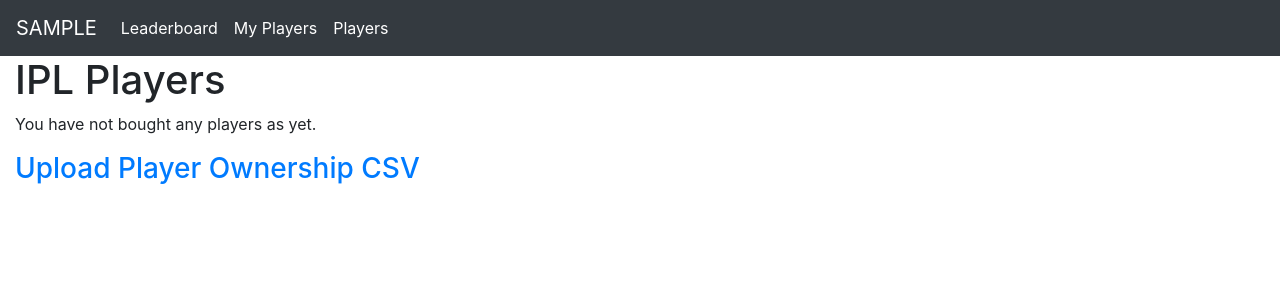
After one commit to crazynayan/ipl2019-django, a Django app: page /ipl/my_players/ in a window 1280 px wide. The commit adds this page. Shown: the top 300 px of the page. Run offline with Django 3.2, Linux system fonts and the light colour scheme; the visitor is signed in with stand-in values (Sample User, id 1); data comes from the database, SQL or seed files in the repository; data that the repository does not hold is empty; some libraries are stand-ins or nearby versions.

Commit message:
Player Ownership View & Upload

```diff
--- a/ipl2019/models.py
+++ b/ipl2019/models.py
@@ -47,3 +47,16 @@
 
     class Meta:
         ordering = ['-score']
+
+
+class PlayerInstance(models.Model):
+    number = models.PositiveIntegerField(unique=True)
+    player = models.ForeignKey('Player', on_delete=models.CASCADE)
+    member = models.ForeignKey('Member', on_delete=models.SET_NULL, null=True)
+    STATUS = (
+        ('Available', 'Available'),
+        ('Purchased', 'Purchased'),
+        ('Bidding', 'Bidding'),
+    )
+    status = models.CharField(max_length=10, choices=STATUS, default='Available')
+    price = models.PositiveIntegerField(blank=True, default=0)
--- a/ipl2019/urls.py
+++ b/ipl2019/urls.py
@@ -6,4 +6,7 @@
     path('member_upload/', views.member_upload, name='member_upload'),
     path('players/', views.player_view, name='player_list'),
     path('player_upload/', views.player_upload, name='player_upload'),
+    path('my_players/', views.my_player_view, name='my_player_list'),
+    path('all_players/', views.all_player_view, name='all_player_list'),
+    path('player_ownership_upload/', views.player_ownership_upload, name='player_ownership_upload'),
 ]
--- a/ipl2019/views.py
+++ b/ipl2019/views.py
@@ -6,7 +6,7 @@
 from django.http import HttpResponseRedirect
 from django.urls import reverse
 from django.contrib.auth.models import User
-from .models import Member, Player
+from .models import Member, Player, PlayerInstance
 from django.contrib import messages
 
 
@@ -24,6 +24,31 @@
     template = "ipl2019/player_list.html"
     context = {
         'player_list': Player.objects.all()
+    }
+    return render(request, template, context)
+
+
+@permission_required('ipl2019.can_play_ipl2019')
+def my_player_view(request):
+    template = "ipl2019/my_player_list.html"
+    try:
+        me = Member.objects.get(user=request.user.id)
+        context = {
+            'player_instances': PlayerInstance.objects.filter(member=me).order_by('-player__score')
+        }
+    # Only the superuser will not have any ownership. So for superuser display all players.
+    except ObjectDoesNotExist:
+        context = {
+            'player_instances': PlayerInstance.objects.all().order_by('number')
+        }
+    return render(request, template, context)
+
+
+@permission_required('ipl2019.can_play_ipl2019')
+def all_player_view(request):
+    template = "ipl2019/my_player_list.html"
+    context = {
+        'player_instances': PlayerInstance.objects.all().order_by('number')
     }
     return render(request, template, context)
 
@@ -53,8 +78,8 @@
 
     for column in csv_data[1:]:
         try:
-            user1 = User.objects.get(username=column[0])
-            member = Member.objects.get(user=user1.id)
+            a_user = User.objects.get(username=column[0])
+            member = Member.objects.get(user=a_user.id)
             member.name = column[1]
             member.balance = column[2]
             member.points = column[3]
@@ -69,7 +94,7 @@
 def player_upload(request):
     template = "ipl2019/upload_csv.html"
     prompt = {
-        'order': 'Order of member csv should be name, cost, base, team, country, type, score'
+        'order': 'Order of player csv should be name, cost, base, team, country, type, score'
     }
 
     if request.method == "GET":
@@ -102,3 +127,52 @@
         )
 
     return HttpResponseRedirect(reverse('player_list'))
+
+
+@permission_required('ipl2019.auctioneer')
+def player_ownership_upload(request):
+    template = "ipl2019/upload_csv.html"
+    prompt = {
+        'order': 'Order of player ownership csv should be player, number, member, price'
+    }
+
+    if request.method == "GET":
+        return render(request, template, prompt)
+
+    file = request.FILES['file']
+
+    if not file.name.endswith('.csv'):
+        messages.error(request, "This file is not a .csv file")
+        return render(request, template, prompt)
+
+    with open(file.name) as csv_file:
+        csv_data = list(csv.reader(csv_file, delimiter=','))
+
+    if csv_data[0] != ['player', 'number', 'member', 'price']:
+        messages.error(request, "The csv header is not in the proper format.")
+        return render(request, template, prompt)
+
+    for column in csv_data[1:]:
+        try:
+            player = Player.objects.get(name=column[0])
+            user = str(column[2]).lower()
+            if user == "base" or not User.objects.filter(username=user).exists():
+                member = None
+                status = 'Available'
+            else:
+                member = Member.objects.get(user=User.objects.get(username=user).id)
+                status = 'Purchased'
+
+            _, created = PlayerInstance.objects.update_or_create(
+                defaults={
+                    'player': player,
+                    'price': column[3],
+                    'status': status,
+                    'member': member,
+                },
+                number=column[1]
+            )
+        except ObjectDoesNotExist:
+            pass
+
+    return HttpResponseRedirect(reverse('all_player_list'))
--- a/templates/base.html
+++ b/templates/base.html
@@ -9,7 +9,14 @@
 <body>
 
 <nav class="navbar navbar-expand-sm static-top navbar-dark bg-dark">
-    <a class="navbar-brand" href="{% url 'main' %}">SL</a>
+    <a class="navbar-brand" href="{% url 'main' %}">
+        {% if user.is_authenticated %}
+        {{user.username.upper}}
+        {% else %}
+        Home
+        {% endif %}
+    </a>
+    {% if user.is_authenticated %}
     <button class="navbar-toggler" data-toggle="collapse" data-target="#navbarMenu">
         <span class="navbar-toggler-icon"></span>
     </button>
@@ -19,24 +26,14 @@
                 <a class="nav-link" href="{% url 'member_list' %}">Leaderboard</a>
             </li>
             <li class = "nav-item active">
+                <a class="nav-link" href="{% url 'my_player_list' %}">My Players</a>
+            </li>
+            <li class = "nav-item active">
                 <a class="nav-link" href="{% url 'player_list' %}">Players</a>
             </li>
         </ul>
-        <ul class="navbar-nav">
-            {% if user.is_authenticated %}
-            <li class="navbar-text">
-                {{user.get_short_name}}
-            </li>
-            <li class="nav-item">
-                <a class="nav-link" href="{% url 'logout'%}?next={{request.path}}">Logout</a>
-            </li>
-            {% else %}
-            <li class="nav-item">
-                <a class="nav-link" href="{% url 'login'%}?next={{request.path}}">Login</a>
-            </li>
-            {% endif %}
-        </ul>
     </div>
+    {% endif %}
 </nav>
 <div class="container-fluid">
     {% block content %}
--- /dev/null
+++ b/templates/ipl2019/my_player_list.html
@@ -0,0 +1,38 @@
+{% extends "base.html" %}
+{% block title %}Players{% endblock %}
+{% block content %}
+<h1>IPL Players</h1>
+{% if player_instances %}
+<table class="table table-bordered">
+    <thead class="thead-dark">
+        <th scope="col">Player ID</th>
+        <th scope="col">Name</th>
+        <th scope="col">Score</th>
+        <th scope="col">Price</th>
+        <th scope="col">Team</th>
+        <th scope="col">Type</th>
+        <th scope="col">Status</th>
+        <th scope="col">Base</th>
+    </thead>
+    <tbody>
+    {% for player_instance in player_instances %}
+    <tr>
+        <td>{{player_instance.number}}</td>
+        <td>{{player_instance.player.name}}</td>
+        <td>{{player_instance.player.score}}</td>
+        <td>{{player_instance.price}}</td>
+        <td>{{player_instance.player.team}}</td>
+        <td>{{player_instance.player.type}}</td>
+        <td>{{player_instance.status}}</td>
+        <td>{{player_instance.player.base}}</td>
+    </tr>
+    {% endfor %}
+    </tbody>
+</table>
+{% else %}
+    <p>You have not bought any players as yet.</p>
+{% endif %}
+{% if perms.ipl2019.auctioneer %}
+    <h3><a href="{% url 'player_ownership_upload' %}">Upload Player Ownership CSV</a></h3>
+{% endif %}
+{% endblock %}
```
Also changed, not shown: templates/main_home.html (+8 -3 lines), ipl2019/migrations/0009_playerinstance.py (added), 1 other file.
